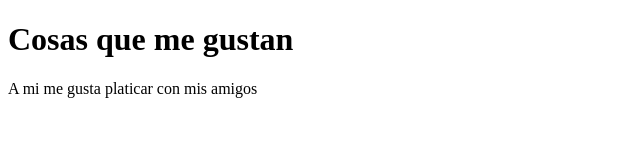
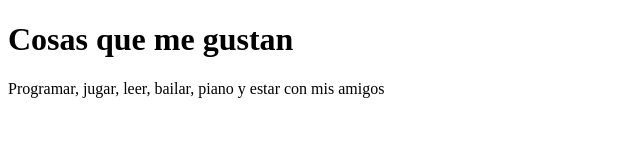
Before and after one commit to CesarMackleinJr/Pagina_Web, a plain HTML site: page index.html in a window 1280 px wide. Shown: the whole page, without its empty margins (0-640 px from the left). Drawn offline with Linux system fonts and the light colour scheme.

Commit message:
cambio en p1

```diff
--- a/index.html
+++ b/index.html
@@ -8,6 +8,6 @@
 </head>
 <body>
     <h1>Cosas que me gustan</h1>
-    <p>A mi me gusta platicar con mis amigos</p>
+    <p>Programar, jugar, leer, bailar, piano y estar con mis amigos</p>
 </body>
 </html>
```
